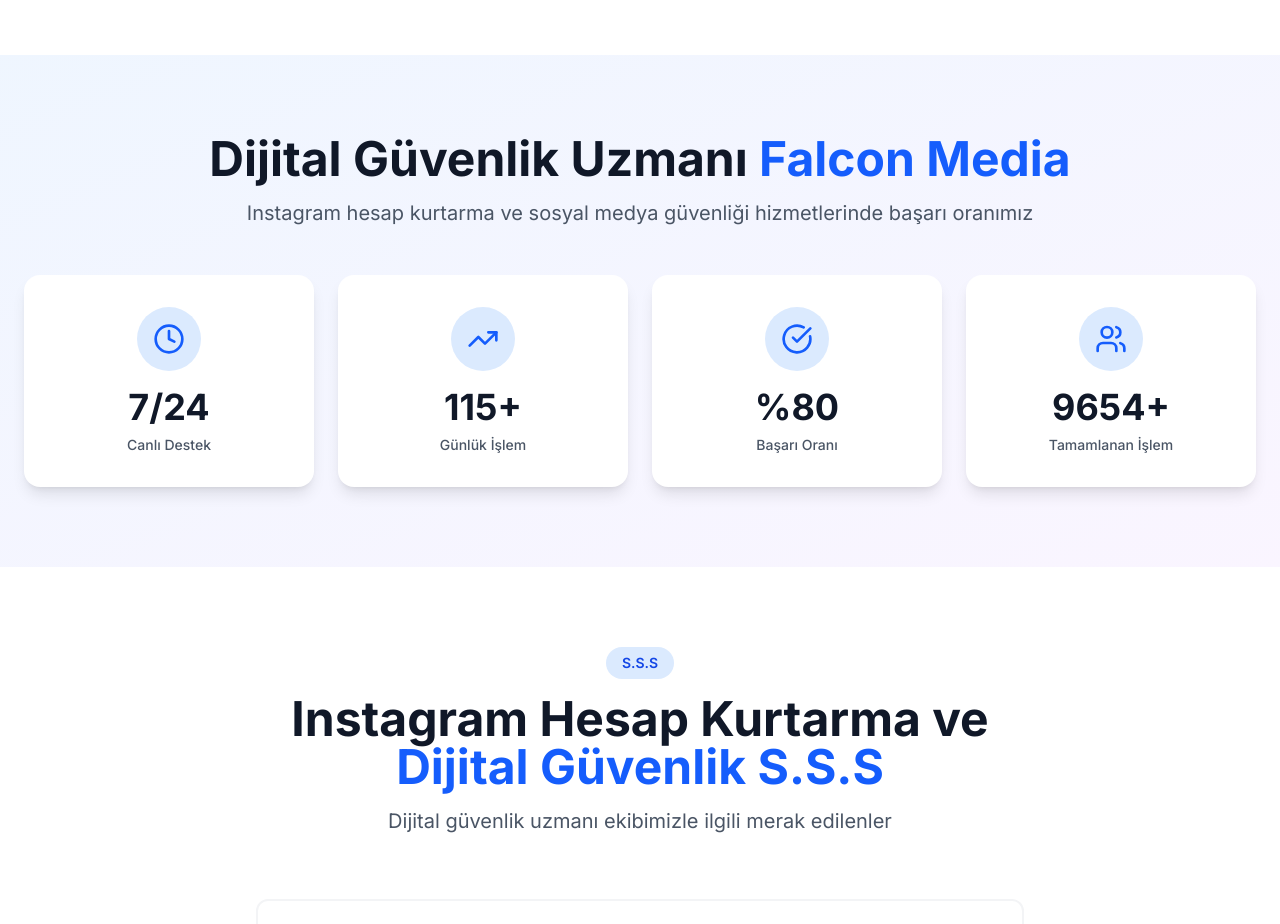
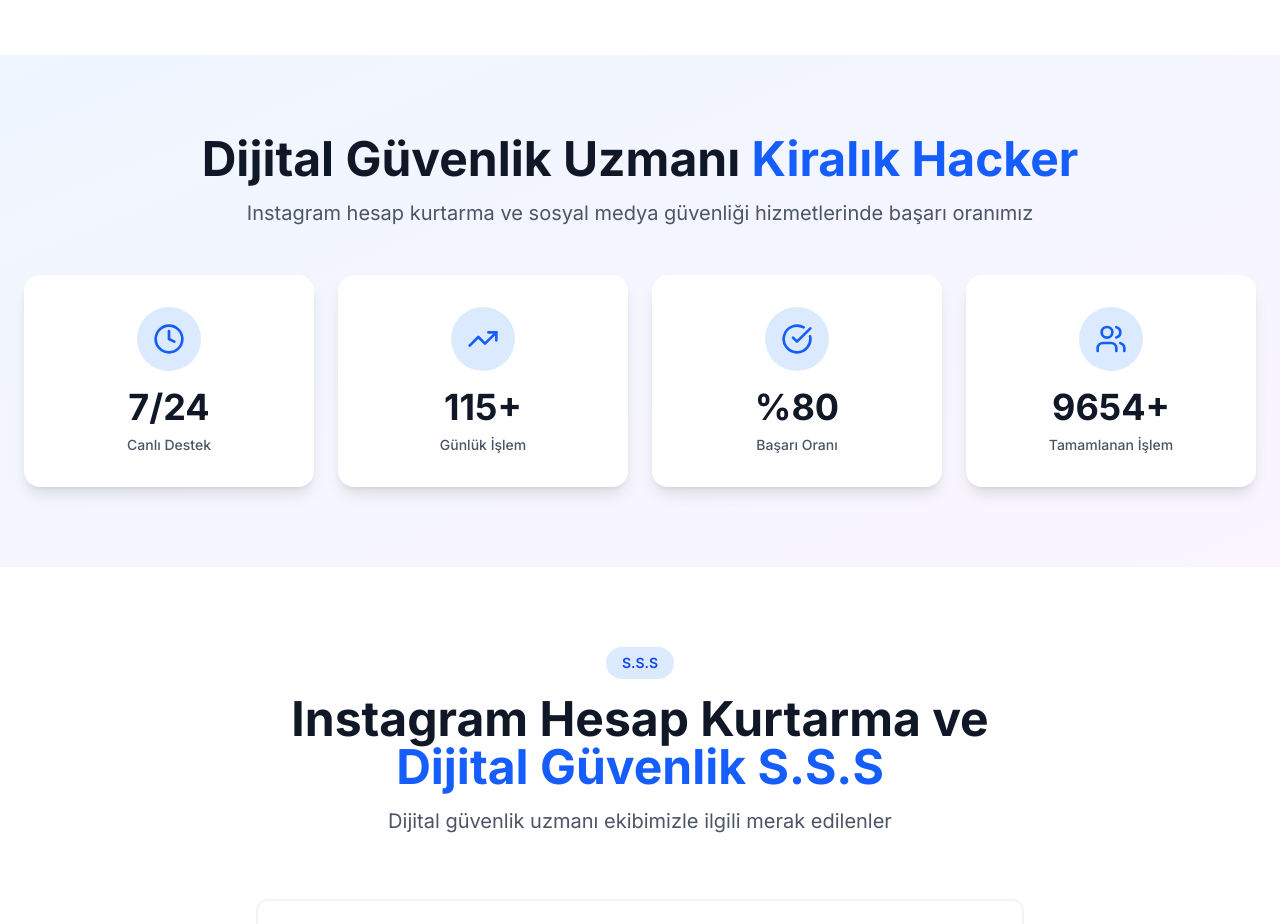
Before and after one commit to iddaasohbet/falconmedya, a Next.js app: page / in a window 1280 px wide. Shown: the part 2260-3184 px from the top of the page. Built offline with nearby package versions, Linux system fonts and the light colour scheme.

Commit message:
Update: Falcon Media referansları Kiralık Hacker olarak güncellendi - SEO optimizasyonu

```diff
--- a/src/app/gizlilik-politikasi/page.tsx
+++ b/src/app/gizlilik-politikasi/page.tsx
@@ -5,7 +5,7 @@
 
 export const metadata = {
   title: "Gizlilik Politikası | KVKK Uyumlu Dijital Güvenlik",
-  description: "Falcon Media gizlilik politikası. Dijital güvenlik uzmanı olarak kişisel verilerinizin korunması ve KVKK uyumlu veri işleme prosedürlerimiz hakkında detaylı bilgi.",
+  description: "Kiralık Hacker gizlilik politikası. Dijital güvenlik uzmanı olarak kişisel verilerinizin korunması ve KVKK uyumlu veri işleme prosedürlerimiz hakkında detaylı bilgi.",
   keywords: "gizlilik politikası, KVKK, kişisel veri koruması, dijital güvenlik, veri güvenliği",
 };
 
@@ -29,7 +29,7 @@
             Son Güncelleme: 14 Kasım 2024
           </p>
           <p className="text-lg text-gray-600 mt-4">
-            Falcon Media olarak, kişisel verilerinizin güvenliğine ve gizliliğine büyük önem veriyoruz.
+            Kiralık Hacker olarak, kişisel verilerinizin güvenliğine ve gizliliğine büyük önem veriyoruz.
             Bu gizlilik politikası, hizmetlerimizi kullanırken kişisel verilerinizin nasıl toplandığını,
             kullanıldığını, saklandığını ve korunduğunu açıklamaktadır.
           </p>
@@ -47,7 +47,7 @@
               </div>
               <p className="text-gray-700 leading-relaxed mb-4">
                 6698 sayılı Kişisel Verilerin Korunması Kanunu ("KVKK") kapsamında,
-                kişisel verileriniz veri sorumlusu sıfatıyla <strong>Falcon Media</strong> tarafından
+                kişisel verileriniz veri sorumlusu sıfatıyla <strong>Kiralık Hacker</strong> tarafından
                 aşağıda açıklanan şartlar ve amaçlar dahilinde işlenmektedir.
               </p>
               <div className="bg-gray-50 border-l-4 border-blue-600 p-6 rounded-r-lg">
@@ -180,7 +180,7 @@
                 <h2 className="text-3xl font-bold text-gray-900">4. Veri Güvenliği</h2>
               </div>
               <p className="text-gray-700 leading-relaxed mb-4">
-                Falcon Media olarak, kişisel verilerinizin güvenliğini sağlamak için
+                Kiralık Hacker olarak, kişisel verilerinizin güvenliğini sağlamak için
                 teknik ve idari tedbirler almaktayız:
               </p>
               <div className="grid md:grid-cols-2 gap-4">
--- a/src/app/hacker-bul/page.tsx
+++ b/src/app/hacker-bul/page.tsx
@@ -247,10 +247,10 @@
             </div>
           </section>
 
-          {/* FalconMedya */}
+          {/* Kiralık Hacker */}
           <section className="mb-16">
             <h2 className="text-3xl font-bold text-gray-900 mb-6 border-b-4 border-blue-600 pb-3">
-              FalconMedya.com Neden Tercih Ediliyor?
+              Kiralık Hacker Neden Tercih Ediliyor?
             </h2>
 
             <div className="prose prose-lg max-w-none">
@@ -259,7 +259,7 @@
               </p>
 
               <div className="bg-gradient-to-br from-blue-50 to-white border-2 border-blue-200 rounded-xl p-8 mb-8">
-                <h3 className="text-2xl font-bold text-gray-900 mb-6">FalconMedya'nın sunduğu profesyonel çözümler:</h3>
+                <h3 className="text-2xl font-bold text-gray-900 mb-6">Kiralık Hacker'ın sunduğu profesyonel çözümler:</h3>
                 <div className="grid md:grid-cols-2 gap-4">
                   <div className="flex items-center gap-2">
                     <span className="text-blue-600 font-bold">✔</span>
@@ -469,7 +469,7 @@
 
             <div className="prose prose-lg max-w-none">
               <div className="bg-gradient-to-br from-blue-600 to-blue-700 text-white rounded-2xl p-8 shadow-xl">
-                <h3 className="text-2xl font-bold mb-4">FalconMedya.com</h3>
+                <h3 className="text-2xl font-bold mb-4">Kiralık Hacker</h3>
                 <p className="text-lg mb-6">
                   "hacker bul, kiralık hacker, hacker arıyorum" yazan kişilerin yaşadığı sorunları tamamen yasal – güvenli – kurumsal yöntemlerle çözen profesyonel bir platformdur.
                 </p>
--- a/src/app/hakkimizda/page.tsx
+++ b/src/app/hakkimizda/page.tsx
@@ -6,7 +6,7 @@
 
 export const metadata = {
   title: "Hakkımızda | Dijital Güvenlik Uzmanı Ekibimiz",
-  description: "Falcon Media - Dijital güvenlik uzmanı ve siber güvenlik danışmanı ekibimizle Instagram hesap kurtarma, sosyal medya güvenliği ve hesap koruma hizmetleri. %80 başarı oranı, 7/24 destek. Tel: 0537 312 78 39",
+  description: "Kiralık Hacker - Dijital güvenlik uzmanı ve siber güvenlik danışmanı ekibimizle Instagram hesap kurtarma, sosyal medya güvenliği ve hesap koruma hizmetleri. %80 başarı oranı, 7/24 destek. Tel: 0537 312 78 39",
   keywords: "dijital güvenlik uzmanı, siber güvenlik danışmanı, hesap kurtarma uzmanı, sosyal medya güvenlik uzmanı, instagram güvenlik",
 };
 
@@ -42,12 +42,12 @@
               <div className="flex items-center gap-3 mb-6">
                 <Shield className="h-8 w-8 text-blue-600" />
                 <h2 className="text-4xl font-bold text-gray-900">
-                  Falcon Media
+                  Kiralık Hacker
                 </h2>
               </div>
               <div className="space-y-4 text-gray-700 leading-relaxed">
                 <p>
-                  <strong>Falcon Media</strong> olarak, dijital güvenlik ve hesap yönetimi alanında
+                  <strong>Kiralık Hacker</strong> olarak, dijital güvenlik ve hesap yönetimi alanında
                   profesyonel çözümler sunuyoruz. Müşterilerimizin dijital varlıklarının güvenliğini
                   sağlamak ve hesap yönetimi konusunda destek olmak için 7/24 hizmet vermekteyiz.
                 </p>
@@ -160,7 +160,7 @@
             <div className="text-center mb-12">
               <div className="flex items-center justify-center gap-3 mb-4">
                 <Eye className="h-8 w-8 text-blue-600" />
-                <h2 className="text-4xl font-bold text-gray-900">Neden Falcon Media?</h2>
+                <h2 className="text-4xl font-bold text-gray-900">Neden Kiralık Hacker?</h2>
               </div>
               <p className="text-xl text-gray-600">
                 Bizi tercih etmeniz için önemli sebepler
@@ -235,7 +235,7 @@
             <div className="text-center mb-12">
               <div className="flex items-center justify-center gap-3 mb-4">
                 <TrendingUp className="h-8 w-8" />
-                <h2 className="text-4xl font-bold">Rakamlarla Falcon Media</h2>
+                <h2 className="text-4xl font-bold">Rakamlarla Kiralık Hacker</h2>
               </div>
               <p className="text-xl text-blue-100">
                 Başarılarımız ve hizmet kalitemiz
--- a/src/app/kiralik-hacker/page.tsx
+++ b/src/app/kiralik-hacker/page.tsx
@@ -177,7 +177,7 @@
               </p>
 
               <div className="bg-gradient-to-br from-blue-50 to-white border-2 border-blue-200 rounded-xl p-8 mb-8">
-                <h3 className="text-2xl font-bold text-gray-900 mb-6">Falcon Media'nın Sunduğu Hizmetler:</h3>
+                <h3 className="text-2xl font-bold text-gray-900 mb-6">Kiralık Hacker'ın Sunduğu Hizmetler:</h3>
                 <div className="space-y-4">
                   <div className="flex items-start gap-3">
                     <div className="flex-shrink-0 w-8 h-8 bg-blue-600 rounded-lg flex items-center justify-center text-white font-bold">1</div>
@@ -359,19 +359,19 @@
             </div>
           </section>
 
-          {/* FalconMedya */}
+          {/* Kiralık Hacker */}
           <section className="mb-16">
             <h2 className="text-3xl font-bold text-gray-900 mb-6 border-b-4 border-blue-600 pb-3">
-              FalconMedya – Güvenilir Profesyonel Kiralık Hacker Hizmeti
+              Kiralık Hacker – Güvenilir Profesyonel Hizmet
             </h2>
 
             <div className="prose prose-lg max-w-none">
               <p className="text-gray-700 leading-relaxed mb-6">
-                <strong className="text-blue-600">FalconMedya.com</strong>, Türkiye'nin güvenilir ve kurumsal siber güvenlik platformlarından biridir.
+                <strong className="text-blue-600">Kiralık Hacker</strong>, Türkiye'nin güvenilir ve kurumsal siber güvenlik platformlarından biridir.
               </p>
 
               <div className="bg-gradient-to-br from-blue-600 to-purple-600 text-white rounded-2xl p-8 shadow-xl mb-8">
-                <h3 className="text-2xl font-bold mb-6">Neden FalconMedya?</h3>
+                <h3 className="text-2xl font-bold mb-6">Neden Kiralık Hacker?</h3>
                 <div className="grid md:grid-cols-2 gap-4">
                   <div className="flex items-center gap-3">
                     <span className="text-3xl">✔</span>
@@ -483,7 +483,7 @@
             <div className="bg-gradient-to-r from-blue-600 to-blue-700 text-white rounded-2xl p-10 text-center shadow-2xl">
               <h2 className="text-3xl font-bold mb-4">Profesyonel Yardım Alın</h2>
               <p className="text-xl mb-8 max-w-2xl mx-auto">
-                Kiralık hacker arıyorsanız, doğru adrestesiniz. FalconMedya ile güvenli, hızlı ve profesyonel çözümler için hemen iletişime geçin.
+                Kiralık hacker arıyorsanız, doğru adrestesiniz. Güvenli, hızlı ve profesyonel çözümler için hemen iletişime geçin.
               </p>
               <div className="flex flex-col sm:flex-row gap-4 justify-center">
                 <Link
--- a/src/app/kullanim-kosullari/page.tsx
+++ b/src/app/kullanim-kosullari/page.tsx
@@ -5,7 +5,7 @@
 
 export const metadata = {
   title: "Kullanım Koşulları | Dijital Güvenlik Hizmet Şartları",
-  description: "Falcon Media kullanım koşulları ve hizmet şartları. Dijital güvenlik, hesap kurtarma ve sosyal medya güvenliği hizmetleri kullanım koşulları ve yasal çerçeve.",
+  description: "Kiralık Hacker kullanım koşulları ve hizmet şartları. Dijital güvenlik, hesap kurtarma ve sosyal medya güvenliği hizmetleri kullanım koşulları ve yasal çerçeve.",
   keywords: "kullanım koşulları, hizmet şartları, dijital güvenlik, yasal şartlar",
 };
 
@@ -29,7 +29,7 @@
             Son Güncelleme: 14 Kasım 2024
           </p>
           <p className="text-lg text-gray-600 mt-4">
-            Bu kullanım koşulları, Falcon Media web sitesi ve hizmetlerinin kullanımına ilişkin
+            Bu kullanım koşulları, Kiralık Hacker web sitesi ve hizmetlerinin kullanımına ilişkin
             şartları ve koşulları belirlemektedir. Web sitemizi kullanarak bu koşulları kabul
             etmiş sayılırsınız.
           </p>
@@ -46,7 +46,7 @@
                 <h2 className="text-3xl font-bold text-gray-900">1. Genel Hükümler ve Tanımlar</h2>
               </div>
               <p className="text-gray-700 leading-relaxed mb-4">
-                İşbu Kullanım Koşulları ("Sözleşme"), <strong>Falcon Media</strong> ("Şirket", "biz", "bizim")
+                İşbu Kullanım Koşulları ("Sözleşme"), <strong>Kiralık Hacker</strong> ("Şirket", "biz", "bizim")
                 tarafından sunulan web sitesi ve hizmetlerin kullanımına ilişkin şartları düzenlemektedir.
               </p>
 
@@ -79,7 +79,7 @@
                 <h2 className="text-3xl font-bold text-gray-900">2. Hizmetin Kapsamı ve Kullanım Şartları</h2>
               </div>
               <p className="text-gray-700 leading-relaxed mb-4">
-                Falcon Media, aşağıdaki hizmetleri sunmaktadır:
+                Kiralık Hacker, aşağıdaki hizmetleri sunmaktadır:
               </p>
 
               <div className="grid md:grid-cols-2 gap-4">
@@ -194,7 +194,7 @@
               </div>
               <p className="text-gray-700 leading-relaxed mb-4">
                 Web sitemizdeki tüm içerik, tasarım, logo, metin, grafik, yazılım ve diğer materyaller
-                Falcon Media'nın mülkiyetindedir ve fikri mülkiyet yasaları ile korunmaktadır.
+                Kiralık Hacker'ın mülkiyetindedir ve fikri mülkiyet yasaları ile korunmaktadır.
               </p>
 
               <div className="border-l-4 border-blue-600 bg-blue-50 p-6 rounded-r-lg">
@@ -271,7 +271,7 @@
 
               <div className="bg-yellow-50 border border-yellow-200 rounded-lg p-6 mb-4">
                 <p className="text-gray-800 leading-relaxed">
-                  Falcon Media, hizmetlerin kullanımından kaynaklanan dolaylı, arızi, özel veya cezai
+                  Kiralık Hacker, hizmetlerin kullanımından kaynaklanan dolaylı, arızi, özel veya cezai
                   zararlardan sorumlu tutulamaz. Hizmetler "olduğu gibi" sunulmaktadır.
                 </p>
               </div>
@@ -307,7 +307,7 @@
                 <h2 className="text-3xl font-bold text-gray-900">7. Hizmet Değişiklikleri ve Sonlandırma</h2>
               </div>
               <p className="text-gray-700 leading-relaxed mb-4">
-                Falcon Media, aşağıdaki haklara sahiptir:
+                Kiralık Hacker, aşağıdaki haklara sahiptir:
               </p>
 
               <div className="space-y-3">
@@ -368,7 +368,7 @@
                 <h2 className="text-3xl font-bold text-gray-900">9. Kullanım Koşullarında Değişiklikler</h2>
               </div>
               <p className="text-gray-700 leading-relaxed">
-                Falcon Media, bu Kullanım Koşullarını dilediği zaman değiştirme hakkını saklı tutar.
+                Kiralık Hacker, bu Kullanım Koşullarını dilediği zaman değiştirme hakkını saklı tutar.
                 Değişiklikler bu sayfada yayınlandıktan sonra yürürlüğe girer. Önemli değişiklikler
                 durumunda kullanıcılar uygun yöntemlerle bilgilendirilecektir. Hizmetleri kullanmaya
                 devam ederek güncellenmiş koşulları kabul etmiş sayılırsınız.
--- a/src/app/kvkk/page.tsx
+++ b/src/app/kvkk/page.tsx
@@ -5,7 +5,7 @@
 
 export const metadata = {
   title: "KVKK Aydınlatma Metni | Kişisel Veri Koruma",
-  description: "Falcon Media KVKK aydınlatma metni. 6698 sayılı Kişisel Verilerin Korunması Kanunu kapsamında dijital güvenlik hizmetlerinde kişisel veri işleme prosedürleri ve haklarınız.",
+  description: "Kiralık Hacker KVKK aydınlatma metni. 6698 sayılı Kişisel Verilerin Korunması Kanunu kapsamında dijital güvenlik hizmetlerinde kişisel veri işleme prosedürleri ve haklarınız.",
   keywords: "KVKK, kişisel verilerin korunması, veri güvenliği, dijital güvenlik, kişisel veri hakları",
 };
 
@@ -29,7 +29,7 @@
             6698 Sayılı Kişisel Verilerin Korunması Kanunu Kapsamında Bilgilendirme
           </p>
           <p className="text-lg text-gray-600 mt-4">
-            Falcon Media olarak, 6698 sayılı Kişisel Verilerin Korunması Kanunu ("KVKK") kapsamında
+            Kiralık Hacker olarak, 6698 sayılı Kişisel Verilerin Korunması Kanunu ("KVKK") kapsamında
             kişisel verilerinizin işlenmesine ilişkin aydınlatma yükümlülüğümüzü yerine getirmek amacıyla
             bu metni hazırlamış bulunmaktayız.
           </p>
@@ -46,7 +46,7 @@
                 <h2 className="text-3xl font-bold text-gray-900">1. Veri Sorumlusu ve Temsilcisi</h2>
               </div>
               <p className="text-gray-700 leading-relaxed mb-4">
-                KVKK uyarınca, kişisel verileriniz; veri sorumlusu sıfatıyla <strong>Falcon Media</strong>
+                KVKK uyarınca, kişisel verileriniz; veri sorumlusu sıfatıyla <strong>Kiralık Hacker</strong>
                 ("Şirket") tarafından aşağıda açıklanan kapsamda işlenebilecektir.
               </p>
               <div className="bg-gray-50 border-l-4 border-blue-600 p-6 rounded-r-lg">
--- a/src/app/layout.tsx
+++ b/src/app/layout.tsx
@@ -10,8 +10,8 @@
 
 export const metadata: Metadata = {
   title: {
-    default: "Kiralık Hacker | Hacker Bul | Hacker Arıyorum | Beyaz Şapkalı Hacker | Dijital Güvenlik Uzmanı | Etik Hacker - Falcon Media",
-    template: "%s | Falcon Media - Kiralık Hacker | Hacker Bul",
+    default: "Kiralık Hacker | Hacker Kirala | Hacker Bul | Beyaz Şapkalı Hacker | Dijital Güvenlik Uzmanı",
+    template: "%s | Kiralık Hacker",
   },
   description:
     "Kiralık hacker, hacker bul, hacker arıyorum. Beyaz şapkalı hacker ve etik hacker hizmetleri. Instagram hesap kurtarma, Facebook hesap kurtarma, sosyal medya güvenliği, siber güvenlik danışmanlığı. Dijital güvenlik uzmanı ekibimizle 7/24 profesyonel destek. Tel: 0537 312 78 39",
@@ -49,9 +49,9 @@
     "siber güvenlik hizmeti",
     "bilgi güvenliği danışmanı",
   ],
-  authors: [{ name: "Falcon Media - Dijital Güvenlik Uzmanı" }],
-  creator: "Falcon Media",
-  publisher: "Falcon Media",
+  authors: [{ name: "Kiralık Hacker - Dijital Güvenlik Uzmanı" }],
+  creator: "Kiralık Hacker",
+  publisher: "Kiralık Hacker",
   robots: {
     index: true,
     follow: true,
@@ -64,10 +64,10 @@
     },
   },
   openGraph: {
-    title: "Kiralık Hacker | Hacker Bul | Hacker Arıyorum | Beyaz Şapkalı Hacker",
+    title: "Kiralık Hacker | Hacker Kirala | Beyaz Şapkalı Hacker",
     description: "Kiralık hacker, hacker bul, hacker arıyorum. Instagram, Facebook, Twitter hesap kurtarma ve dijital güvenlik hizmetleri. Profesyonel ekip, 7/24 destek.",
     url: "https://www.falconmedya.com",
-    siteName: "Falcon Media",
+    siteName: "Kiralık Hacker",
     locale: "tr_TR",
     type: "website",
   },
--- a/src/app/page.tsx
+++ b/src/app/page.tsx
@@ -14,7 +14,7 @@
       {
         "@type": "Organization",
         "@id": "https://www.falconmedya.com/#organization",
-        name: "Falcon Media",
+        name: "Kiralık Hacker",
         url: "https://www.falconmedya.com",
         logo: {
           "@type": "ImageObject",
@@ -39,7 +39,7 @@
         "@type": "WebSite",
         "@id": "https://www.falconmedya.com/#website",
         url: "https://www.falconmedya.com",
-        name: "Falcon Media - Dijital Güvenlik Uzmanı",
+        name: "Kiralık Hacker - Dijital Güvenlik Uzmanı",
         description: "Instagram hesap kurtarma, Facebook hesap kurtarma ve dijital güvenlik hizmetleri",
         publisher: {
           "@id": "https://www.falconmedya.com/#organization",
--- a/src/components/Footer.tsx
+++ b/src/components/Footer.tsx
@@ -15,7 +15,7 @@
             <Link href="/" className="flex items-center">
               <Image
                 src="/logo.png"
-                alt="Falcon Media"
+                alt="Kiralık Hacker"
                 width={240}
                 height={96}
                 className="h-12 w-auto"
--- a/src/components/Header.tsx
+++ b/src/components/Header.tsx
@@ -31,7 +31,7 @@
         <Link href="/" className="flex items-center">
           <Image
             src="/logo.png"
-            alt="Falcon Media"
+            alt="Kiralık Hacker"
             width={240}
             height={96}
             className="h-12 w-auto"
--- a/src/components/Stats.tsx
+++ b/src/components/Stats.tsx
@@ -32,7 +32,7 @@
         <div className="text-center mb-12">
           <h2 className="text-4xl md:text-5xl font-bold text-gray-900 mb-4">
             Dijital Güvenlik Uzmanı{" "}
-            <span className="text-blue-600">Falcon Media</span>
+            <span className="text-blue-600">Kiralık Hacker</span>
           </h2>
           <p className="text-xl text-gray-600">
             Instagram hesap kurtarma ve sosyal medya güvenliği hizmetlerinde başarı oranımız
```
Also changed, not shown: src/app/manifest.json.
